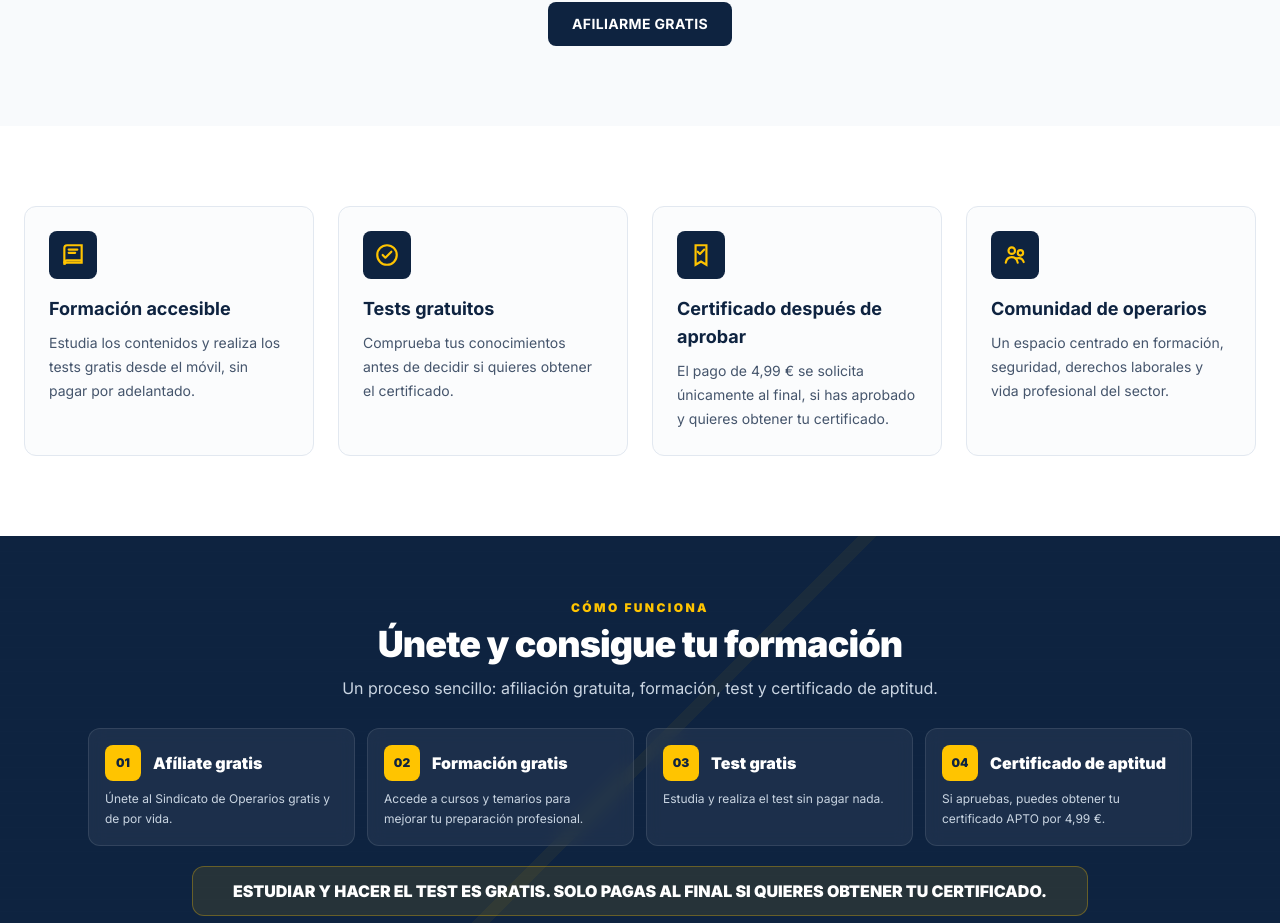
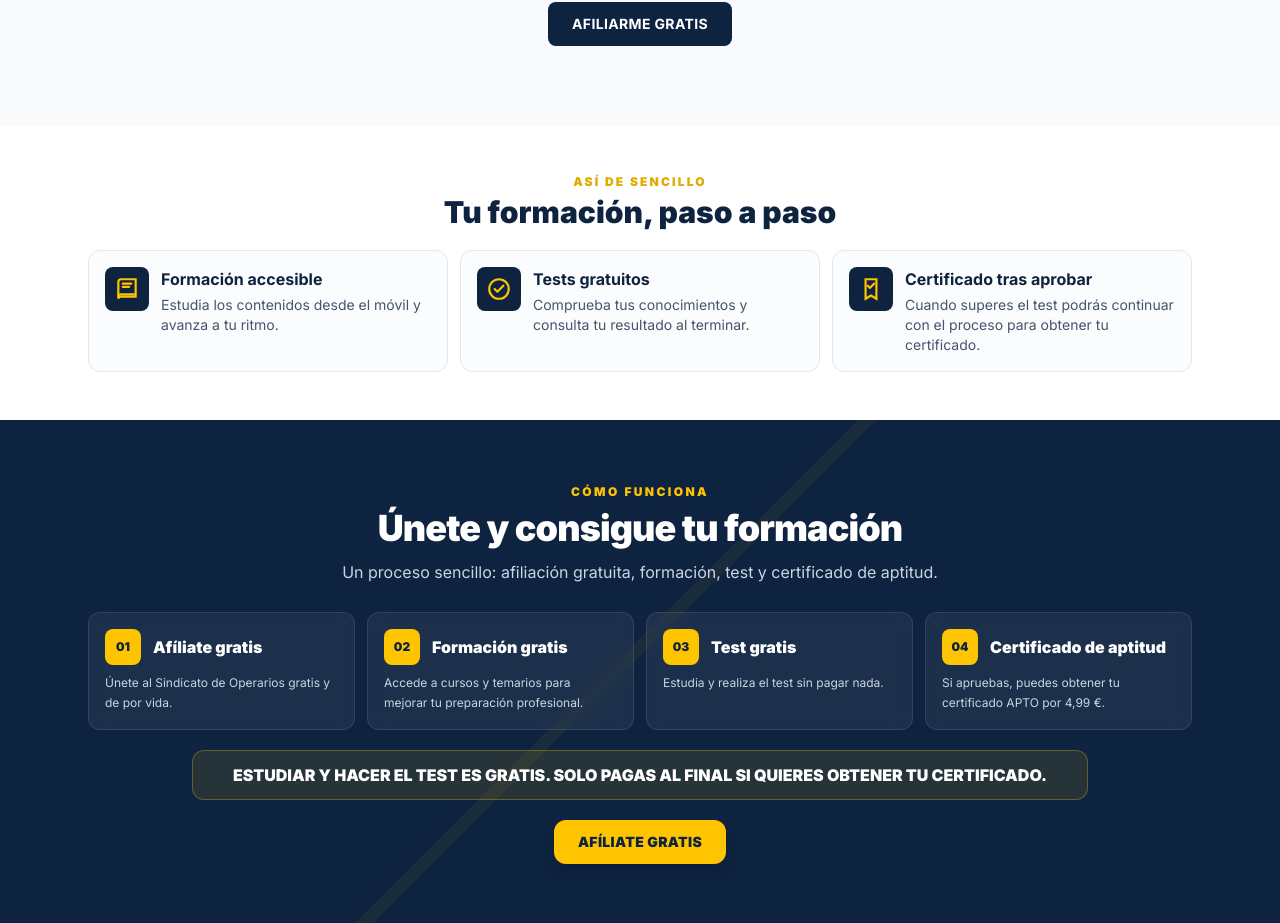
Before and after one commit to AROCA84/-sindicato-operarios, a Next.js app: page / in a window 1280 px wide. Shown: the part 2015-2938 px from the top of the page. Built offline with nearby package versions, Linux system fonts and the light colour scheme.

Commit message:
Simplificar bloques informativos y eliminar precio

```diff
--- a/components/features.tsx
+++ b/components/features.tsx
@@ -1,44 +1,43 @@
 const features = [
   {
     title: "Formación accesible",
-    text: "Estudia los contenidos y realiza los tests gratis desde el móvil, sin pagar por adelantado.",
+    text: "Estudia los contenidos desde el móvil y avanza a tu ritmo.",
     icon: (
       <svg width="26" height="26" viewBox="0 0 24 24" fill="none" aria-hidden="true"><path d="M4 5.5A2.5 2.5 0 0 1 6.5 3H20v16H6.5A2.5 2.5 0 0 0 4 21V5.5Z" stroke="currentColor" strokeWidth="2"/><path d="M4 19.5A2.5 2.5 0 0 1 6.5 17H20" stroke="currentColor" strokeWidth="2"/><path d="M8 7h8M8 10h6" stroke="currentColor" strokeWidth="2" strokeLinecap="round"/></svg>
     ),
   },
   {
     title: "Tests gratuitos",
-    text: "Comprueba tus conocimientos antes de decidir si quieres obtener el certificado.",
+    text: "Comprueba tus conocimientos y consulta tu resultado al terminar.",
     icon: (
       <svg width="26" height="26" viewBox="0 0 24 24" fill="none" aria-hidden="true"><circle cx="12" cy="12" r="9" stroke="currentColor" strokeWidth="2"/><path d="m8 12 2.5 2.5L16 9" stroke="currentColor" strokeWidth="2" strokeLinecap="round" strokeLinejoin="round"/></svg>
     ),
   },
   {
-    title: "Certificado después de aprobar",
-    text: "El pago de 4,99 € se solicita únicamente al final, si has aprobado y quieres obtener tu certificado.",
+    title: "Certificado tras aprobar",
+    text: "Cuando superes el test podrás continuar con el proceso para obtener tu certificado.",
     icon: (
       <svg width="26" height="26" viewBox="0 0 24 24" fill="none" aria-hidden="true"><path d="M7 3h10v18l-5-3-5 3V3Z" stroke="currentColor" strokeWidth="2"/><path d="m9 9 2 2 4-4" stroke="currentColor" strokeWidth="2" strokeLinecap="round" strokeLinejoin="round"/></svg>
-    ),
-  },
-  {
-    title: "Comunidad de operarios",
-    text: "Un espacio centrado en formación, seguridad, derechos laborales y vida profesional del sector.",
-    icon: (
-      <svg width="26" height="26" viewBox="0 0 24 24" fill="none" aria-hidden="true"><circle cx="9" cy="8" r="3" stroke="currentColor" strokeWidth="2"/><circle cx="17" cy="10" r="2.5" stroke="currentColor" strokeWidth="2"/><path d="M3.5 19c.6-3.2 2.4-5 5.5-5s4.9 1.8 5.5 5M14 15c2.7-.5 5.2.8 6 3.5" stroke="currentColor" strokeWidth="2" strokeLinecap="round"/></svg>
     ),
   },
 ];
 
 export function Features() {
   return (
-    <section id="nosotros" className="bg-white py-16 sm:py-20">
-      <div className="mx-auto max-w-7xl px-6">
-        <div className="grid gap-6 sm:grid-cols-2 lg:grid-cols-4">
+    <section id="nosotros" className="bg-white py-10 sm:py-12">
+      <div className="mx-auto max-w-6xl px-4 sm:px-6">
+        <div className="mb-5 text-center">
+          <p className="text-xs font-black uppercase tracking-[0.18em] text-safety-dark">Así de sencillo</p>
+          <h2 className="mt-1 text-2xl font-black text-navy sm:text-3xl">Tu formación, paso a paso</h2>
+        </div>
+        <div className="grid gap-3 sm:grid-cols-3">
           {features.map((f) => (
-            <div key={f.title} className="rounded-xl border border-slate-200 bg-slate-50/60 p-6 transition-all hover:-translate-y-1 hover:border-safety hover:shadow-lg">
-              <div className="flex h-12 w-12 items-center justify-center rounded-lg bg-navy text-safety">{f.icon}</div>
-              <h3 className="mt-4 text-lg font-bold text-navy">{f.title}</h3>
-              <p className="mt-2 text-sm leading-6 text-slate-600">{f.text}</p>
+            <div key={f.title} className="flex items-start gap-3 rounded-xl border border-slate-200 bg-slate-50/60 p-4">
+              <div className="flex h-11 w-11 shrink-0 items-center justify-center rounded-lg bg-navy text-safety">{f.icon}</div>
+              <div>
+                <h3 className="text-base font-bold text-navy">{f.title}</h3>
+                <p className="mt-1 text-sm leading-5 text-slate-600">{f.text}</p>
+              </div>
             </div>
           ))}
         </div>
```
